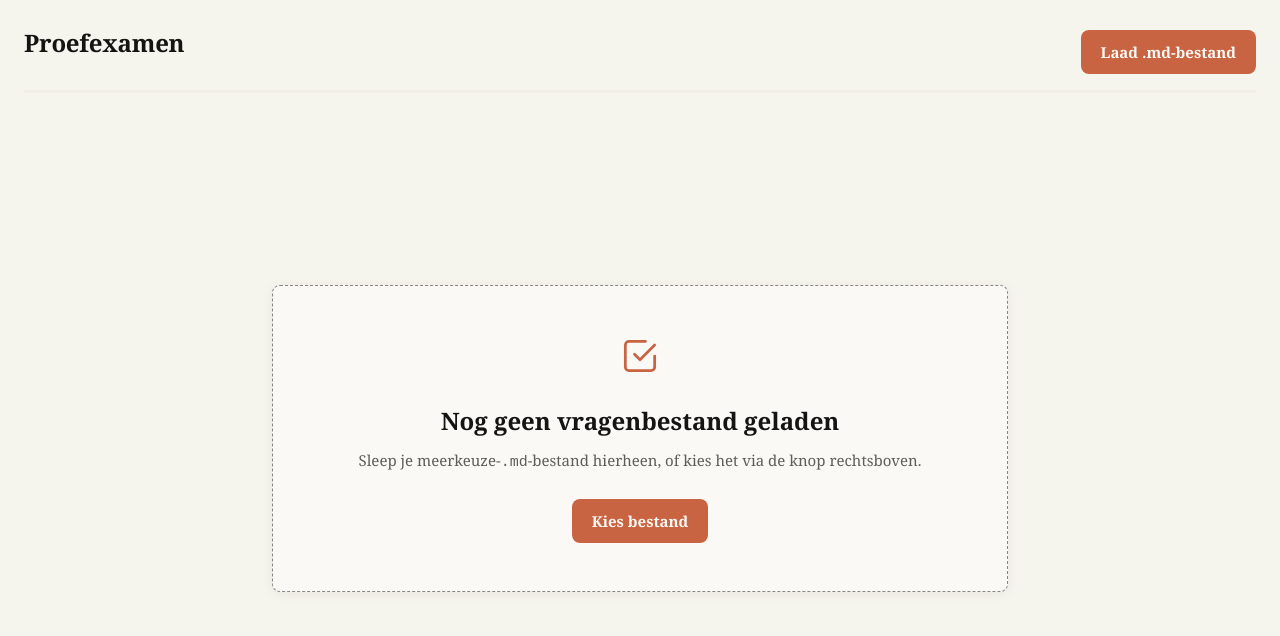
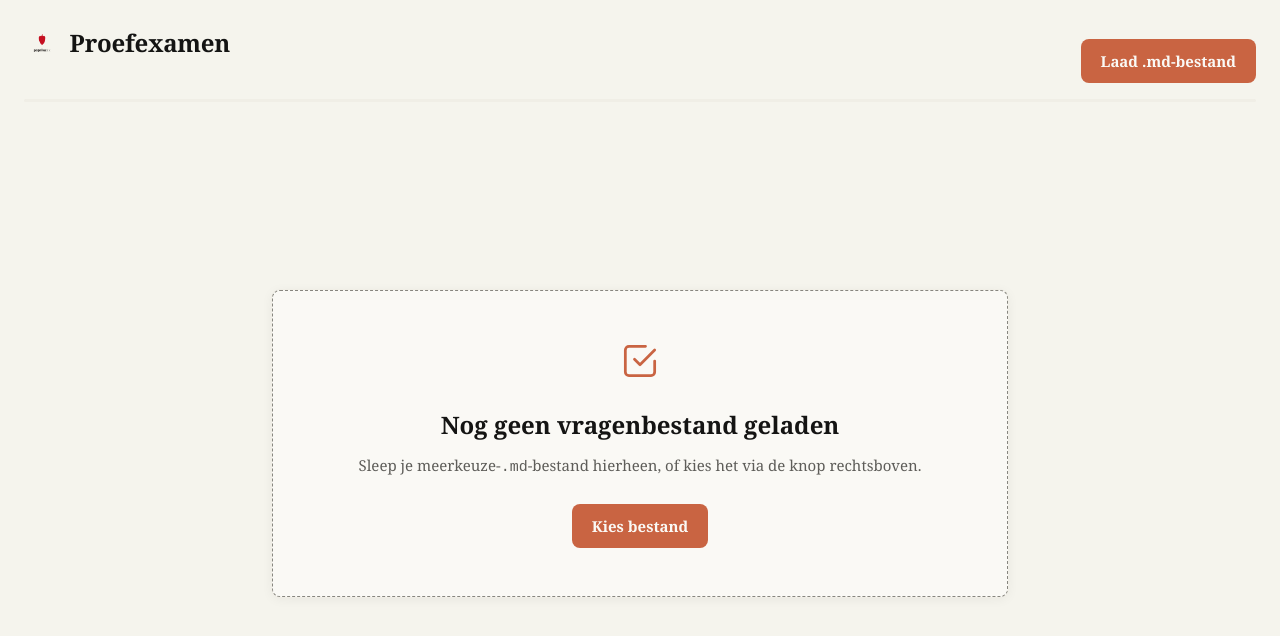
Before and after one commit to michaelkiss/studie-flashcards, a plain HTML site: page exam.html in a window 1280 px wide. Drawn offline with Linux system fonts and the light colour scheme.

Commit message:
Voeg paprikasix-logo toe aan alle pagina's + favicon
- logo.png (512px, paprika + 'paprikasix') in de header van index/exam/typen
- favicon.png (64px) en apple-touch-icon.png (180px) uit het tekstloze icoon

Co-authored-by: michaelkiss <michaelkiss@users.noreply.github.com>

```diff
--- a/exam.html
+++ b/exam.html
@@ -3,6 +3,8 @@
 <head>
 <meta charset="UTF-8">
 <meta name="viewport" content="width=device-width, initial-scale=1.0">
+<link rel="icon" type="image/png" sizes="64x64" href="favicon.png">
+<link rel="apple-touch-icon" sizes="180x180" href="apple-touch-icon.png">
 <title>Proefexamen — Meerkeuzevragen</title>
 <style>
   :root {
@@ -48,6 +50,8 @@
     flex-wrap: wrap;
   }
   h1 { font-family: Georgia, serif; font-size: 1.5rem; font-weight: 700; letter-spacing: -0.01em; }
+  .brand { display: flex; align-items: center; gap: 0.6rem; }
+  .logo { height: 2.25rem; width: auto; display: block; }
   .header-tools { display: flex; align-items: center; gap: 0.75rem; flex-wrap: wrap; }
   .counter { font-size: 0.875rem; font-weight: 500; letter-spacing: 0.04em; color: var(--olive); font-variant-numeric: tabular-nums; }
   .progress-track { height: 3px; background: var(--cream-border); border-radius: 2px; overflow: hidden; }
@@ -134,7 +138,7 @@
 <body>
 <div class="container">
   <header>
-    <h1>Proefexamen</h1>
+    <div class="brand"><img class="logo" src="logo.png" alt="paprikasix"><h1>Proefexamen</h1></div>
     <div class="header-tools">
       <span class="counter" id="counter"></span>
       <button class="btn btn-primary" id="loadBtn">Laad .md-bestand</button>
```
Also changed, not shown: index.html (+5 -1 lines), typen.html (+5 -1 lines), apple-touch-icon.png (added), favicon.png (added), logo.png (added).
